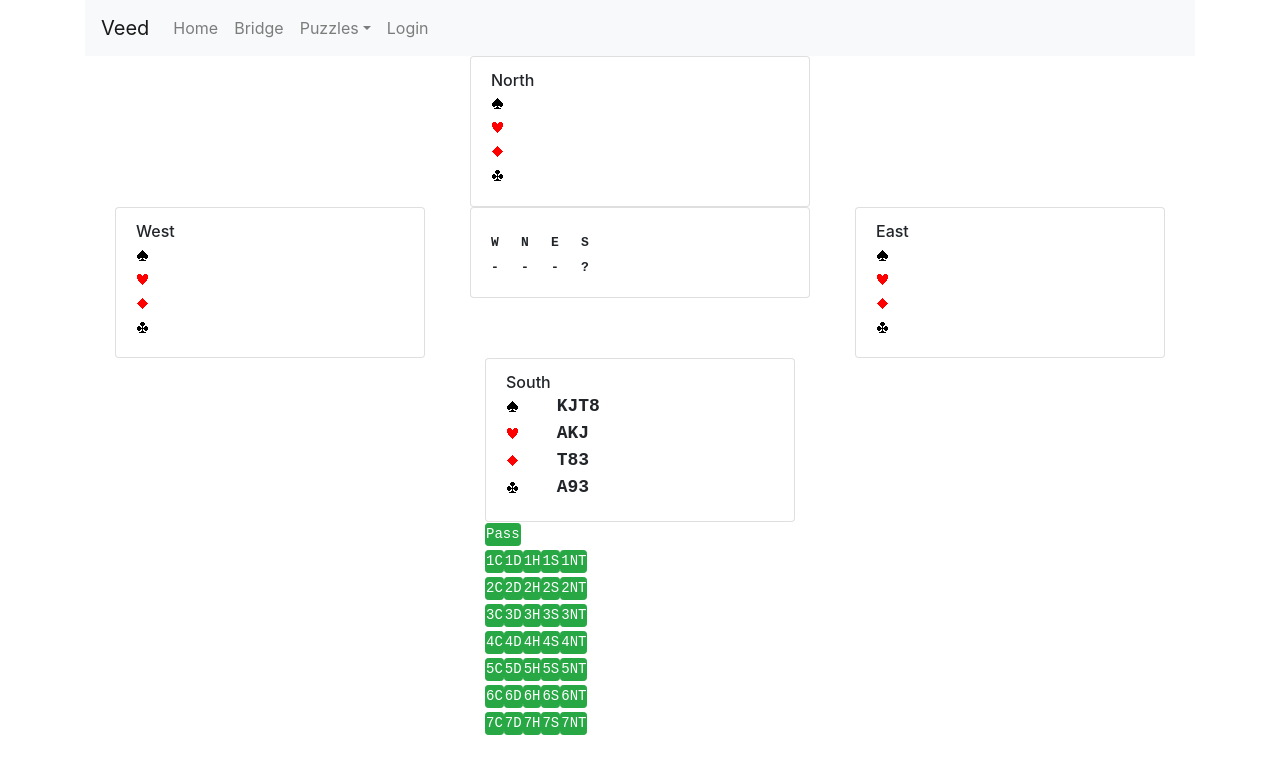
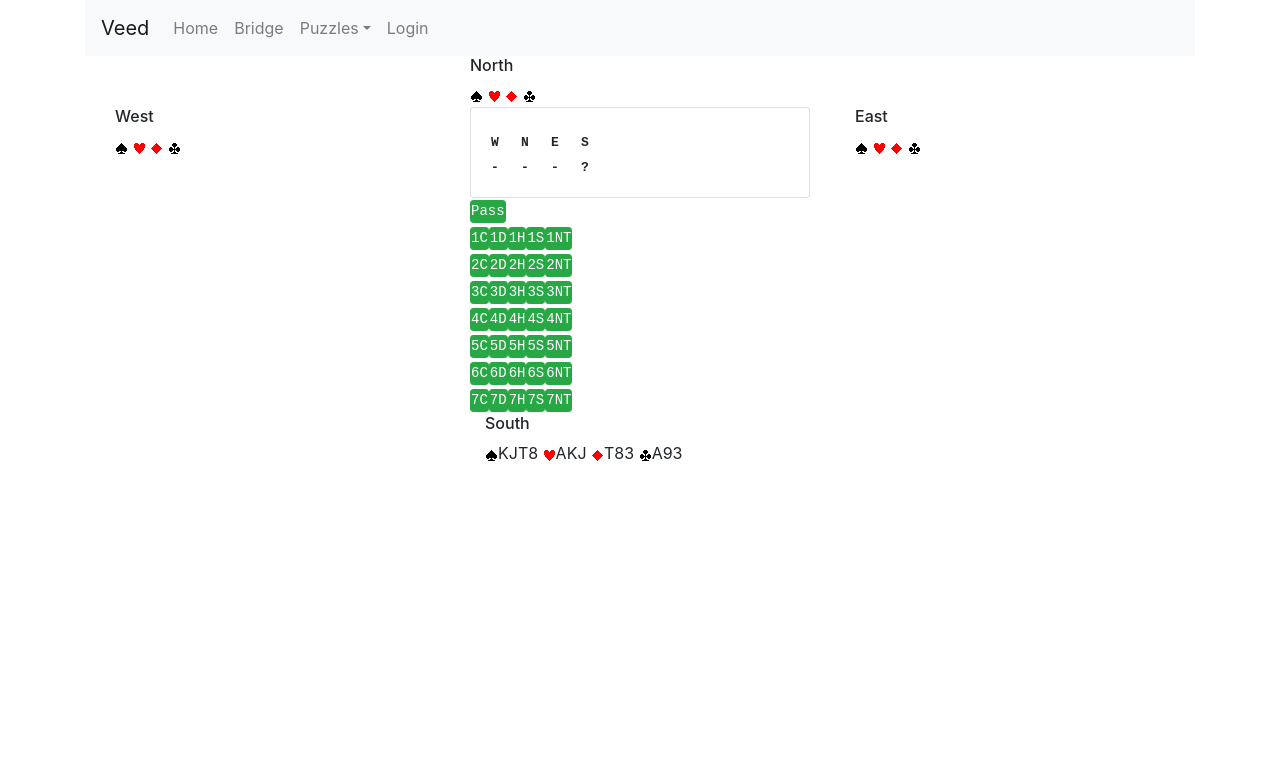
Before and after one commit to jeanmariepm/vipapi, a React (Create React App) app in the folder fe/: page /bridge in a window 1280 px wide. Shown: the top 774 px of the page. Built offline with nearby package versions, Linux system fonts and the light colour scheme.

Commit message:
display hand in one line

```diff
--- a/fe/src/bridge/bridge.jsx
+++ b/fe/src/bridge/bridge.jsx
@@ -105,16 +105,6 @@ class Bridge extends Component {
       return (
         <React.Fragment>
           <Hand cards={this.deal.getHand(seat)} name={playerNames[seat]} />
-          {!this.biddingOver() && (
-            <BidBox
-              placeBid={this.placeBid}
-              undoBid={this.undoBid}
-              goingBid={this.getGoingBid()}
-              allowUndo={this.state.bids.length > 0}
-              doubleOption={this.getDoubleOption()}
-              aiBid={this.aiBid}
-            />
-          )}
         </React.Fragment>
       );
     return <Hand name={playerNames[seat]} />;
@@ -146,6 +136,16 @@ class Bridge extends Component {
               bids={this.state.bids}
               biddingOver={bidder === -1}
             />
+            {!this.biddingOver() && (
+              <BidBox
+                placeBid={this.placeBid}
+                undoBid={this.undoBid}
+                goingBid={this.getGoingBid()}
+                allowUndo={this.state.bids.length > 0}
+                doubleOption={this.getDoubleOption()}
+                aiBid={this.aiBid}
+              />
+            )}
           </Col>
           <Col>
             <Col>{this.showOneHand(bidder, 2)} </Col>
--- a/fe/src/bridge/gifs/suitImage.jsx
+++ b/fe/src/bridge/gifs/suitImage.jsx
@@ -3,12 +3,11 @@ import S from "./s.gif";
 import H from "./h.gif";
 import D from "./d.gif";
 import C from "./c.gif";
-import { Image } from "react-bootstrap";
 
 const images = { S, H, D, C };
 const SuitImage = ({ suit }) => (
   <React.Fragment>
-    <Image src={images[suit]} fluid alt={suit} />
+    <img src={images[suit]} alt={suit} />
   </React.Fragment>
 );
 
--- a/fe/src/bridge/hand.jsx
+++ b/fe/src/bridge/hand.jsx
@@ -5,31 +5,23 @@ import SuitImage from "./gifs/suitImage";
 const Hand = ({ cards, name }) => {
   const styles = {
     fontFamily: ["Courier New", "Courier", "monospace"],
-    textAlign: "left",
     fontWeight: "bolder",
-    fontSize: "large",
-    maxHeight: "fit-content",
-    maxWidth: 100,
-    marginLeft: 1,
   };
   const suits = ["S", "H", "D", "C"];
 
   return (
-    <Card>
-      <Card.Body>
-        <Card.Subtitle>{name}</Card.Subtitle>
-        {suits.map((suit) => {
-          return (
-            <Row key={suit}>
-              <Col xs={2}>
-                <SuitImage suit={suit} />
-              </Col>
-              <Col>{cards && <div style={styles}>{cards[suit]}</div>}</Col>
-            </Row>
-          );
-        })}
-      </Card.Body>
-    </Card>
+    <React.Fragment>
+      <h6>{name}</h6>
+      {suits.map((suit) => {
+        return (
+          <h8 key={suit}>
+            <SuitImage suit={suit} />
+            {cards && cards[suit]}
+            &nbsp;
+          </h8>
+        );
+      })}
+    </React.Fragment>
   );
 };
 
```
Also changed, not shown: 19 other files (tests, documents, lock files or other folders).
